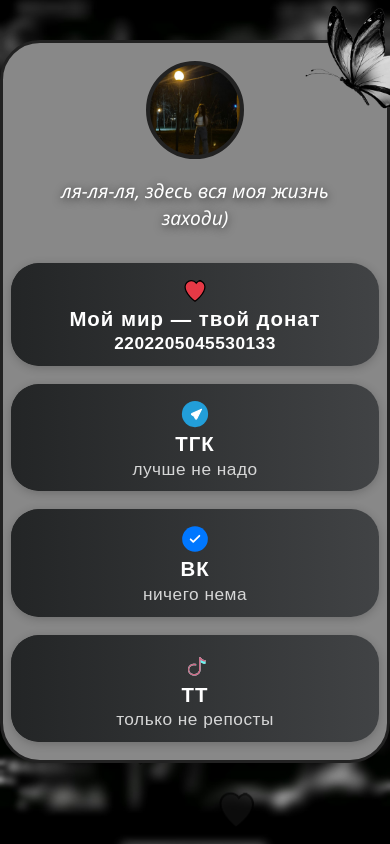
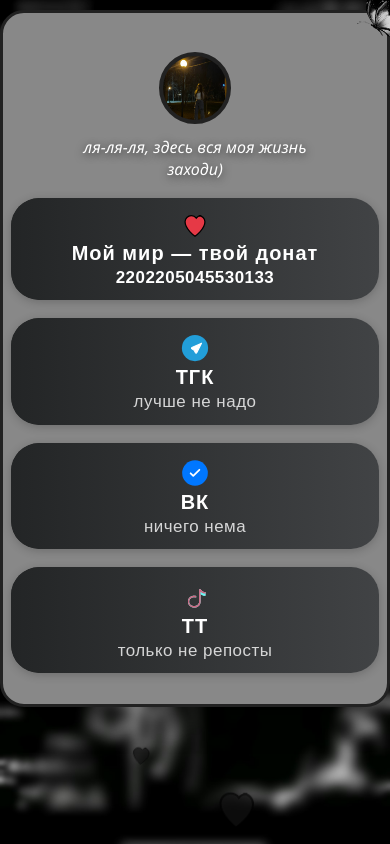
Before and after one commit to vikusya08/vikusya, a plain HTML site: page docs/docs/index.html in a window 390 px wide. Shown: the top 844 px of the page. Drawn offline with Linux system fonts and the light colour scheme.

Commit message:
Add files via upload

```diff
--- a/docs/docs/style.css
+++ b/docs/docs/style.css
@@ -109,6 +109,52 @@ a.btn {
     height: 90px;
   }
 }
+@media (max-width: 425px) {
+  .container {
+    max-width: 100vw;
+    margin: 10px 0;
+    padding: 10vw 2vw 8vw 2vw;
+    border-radius: 24px;
+  }
+  .butterfly, .butterfly-right {
+    width: 48px;
+    top: -18px;
+    right: -18px;
+    left: auto;
+  }
+  .avatar {
+    width: 64px;
+    height: 64px;
+    margin-bottom: 12px;
+  }
+  .desc {
+    font-size: 1em;
+    margin-bottom: 18px;
+  }
+  .btn, .btn-inner {
+    font-size: 0.98em;
+    padding: 12px 0 10px 0;
+    border-radius: 24px;
+  }
+  .btn-special, .btn-special::before {
+    border-radius: 18px;
+  }
+}
+@media (max-width: 375px) {
+  .container {
+    padding: 6vw 1vw 6vw 1vw;
+    border-radius: 14px;
+  }
+  .avatar {
+    width: 48px;
+    height: 48px;
+  }
+  .btn, .btn-inner {
+    font-size: 0.92em;
+    padding: 10px 0 8px 0;
+    border-radius: 16px;
+  }
+}
 #hearts-bg {
   position: fixed;
   left: 0; top: 0;
```
